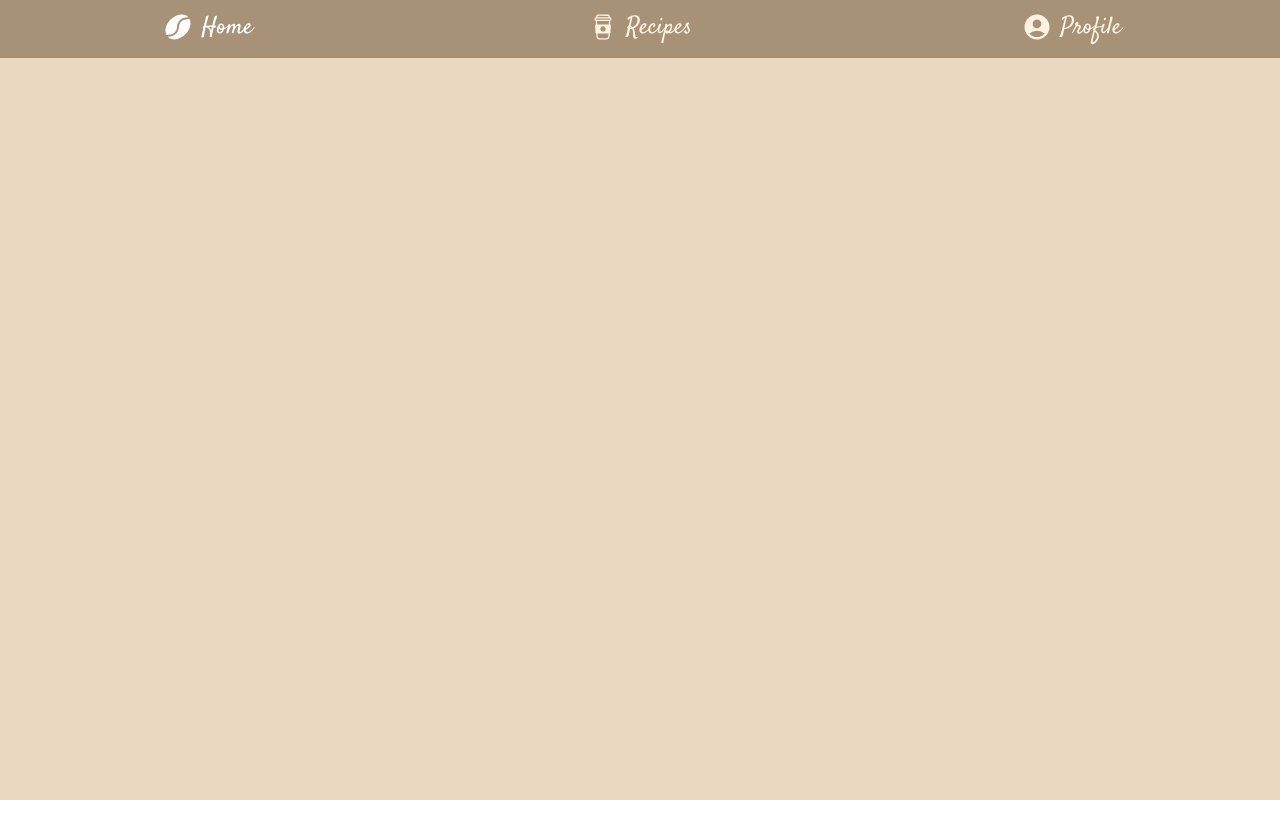
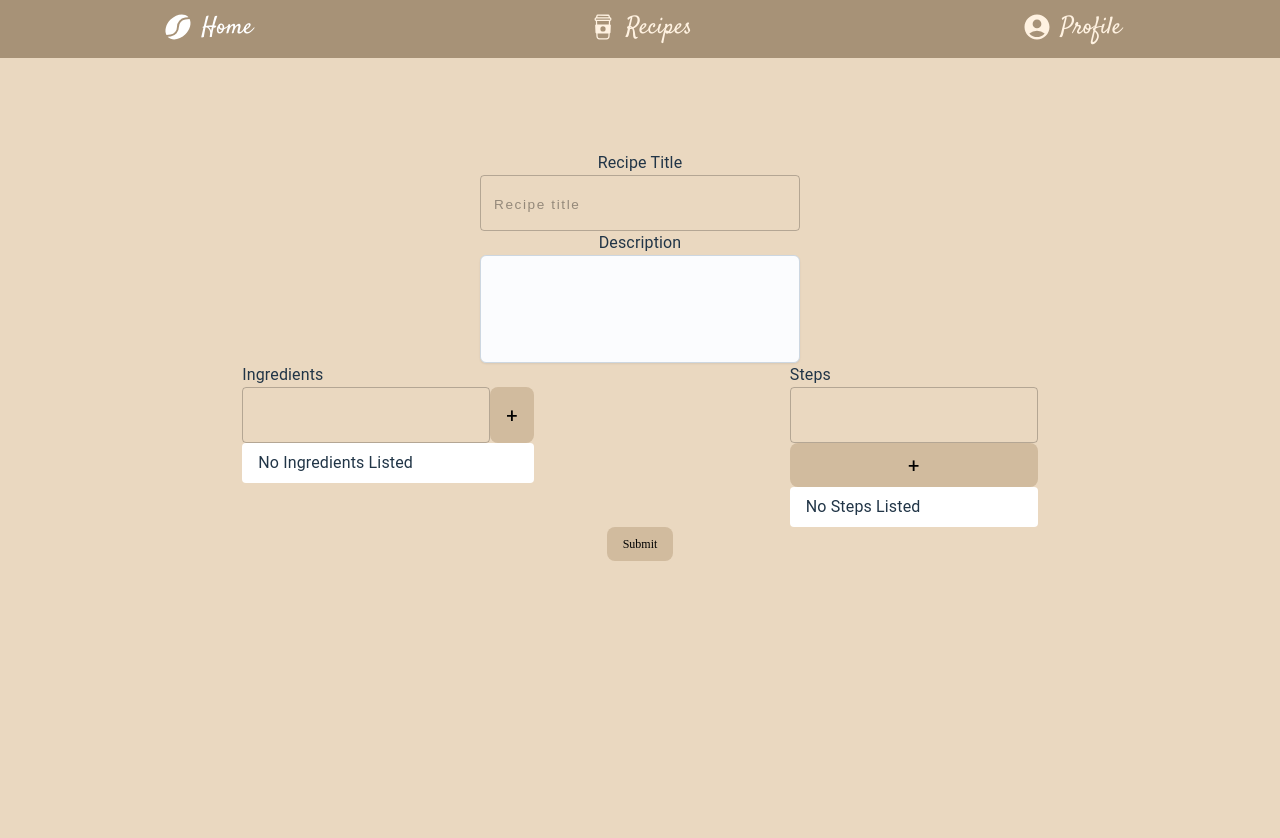
Before and after one commit to LiamDaigle/CoffMeUp, a React (Vite) app: page /upload in a window 1280 px wide. Shown: the top 838 px of the page. Before the commit the page ends 800 px from the top, so only its background shows below. Built offline with nearby package versions, Linux system fonts and the light colour scheme; a web font is replaced by a local one.

Commit message:
Added Uplaod

```diff
--- a/package.json
+++ b/package.json
@@ -12,6 +12,8 @@
   "dependencies": {
     "@emotion/react": "^11.11.4",
     "@emotion/styled": "^11.11.5",
+    "@fontsource/inter": "^5.0.17",
+    "@mui/joy": "^5.0.0-beta.32",
     "@mui/material": "^5.15.15",
     "boxicons": "^2.1.4",
     "react": "^18.2.0",
--- a/src/App.jsx
+++ b/src/App.jsx
@@ -4,6 +4,7 @@ import Home from './pages/Home';
 import './App.css'
 import Profile from './pages/Profile';
 import SearchResultsPage from './pages/SearchResultsPage';
+import UploadRecipe from './pages/UploadRecipe';
 
 function App() {
   return (
@@ -14,6 +15,7 @@ function App() {
           <Route path="/" element={<Home />} />
           <Route path="/recipes" element={<SearchResultsPage />} />
           <Route path="/profile" element={<Profile />} />
+          <Route path="/upload" element={<UploadRecipe />}/>
         </Routes>
       </Router>
     </div>
--- a/src/pages/SearchResultsPage.jsx
+++ b/src/pages/SearchResultsPage.jsx
@@ -1,9 +1,10 @@
 import React, { useEffect } from "react";
 import SearchResultCard from "../components/SearchResultCard";
 import fetchRecipes from "../components/fetchRecipes";
-import { Checkbox, TextField, Typography } from "@mui/material";
+import { Checkbox, TextField, Typography, Button } from "@mui/material";
 import { FaMagnifyingGlass } from "react-icons/fa6";
 import { useState } from "react";
+import { Link } from "react-router-dom";
 import queryForTitle from "../components/queryForTitle";
 
 const SearchResultsPage = () => {
@@ -36,7 +37,7 @@ const SearchResultsPage = () => {
 
     return (
     <div className="flex flex-col items-center mt-10 w-screen">
-        <div className="flex flex-col justify-center items-center">
+        <div className="flex flex-col justify-center mt-10 items-center">
             <div className="flex flex-row justify-center items-center">
                 <TextField sx={{marginRight:"1rem"}} onKeyDown={(e) => {
                     if(e.key == "Enter")
@@ -44,6 +45,9 @@ const SearchResultsPage = () => {
                 }} onChange={(e) => setQuery(e.target.value)} InputProps={{endAdornment:<FaMagnifyingGlass className="cursor-pointer" onClick={onSearch} size={"2.25vh"}/>, sx:{borderRadius:20, width:"25vw"}}}/>
                 <Typography>Show Tried: </Typography>
                 <Checkbox checked={triedChecked} onChange={(e) => setTriedChecked(e.target.checked)}/>
+                <Link className="text-black bg-coffee-medium px-4 py-2 rounded-lg hover:bg-coffee-dark hover:text-white cursor-pointer" to={"/upload"}>
+                    <Typography sx={{fontSize:"1.25rem", lineHeight:"1.75rem"}}>Add Recipe</Typography>
+                </Link>
             </div>
             {displayQuery ? <Typography>Showing Result for: {displayQuery}</Typography> : <></>}
         </div>
--- /dev/null
+++ b/src/pages/UploadRecipe.jsx
@@ -0,0 +1,81 @@
+import { TextField, Typography } from "@mui/material";
+import Textarea from '@mui/joy/Textarea';
+import React from "react";
+import { useState } from "react";
+import constructRecipe from "../components/constructRecipe";
+import addRecipe from "../components/addRecipe";
+import { useNavigate } from "react-router-dom";
+
+const UploadRecipe = () => {
+
+    const [title, setTitle] = useState("")
+    const [description, setDescription] = useState("")
+    const [ingredients, setIngredients] = useState([])
+    const [currentIngredient, setCurrentIngredient] = useState("")
+    const [steps, setSteps] = useState([])
+    const [currentStep, setCurrentStep] = useState("")
+    const navigate = useNavigate()
+
+    const onClickIngredient = () => {
+
+        const oldIngredients = ingredients;
+        oldIngredients.push(currentIngredient)
+        setIngredients(oldIngredients)
+        setCurrentIngredient("")
+    }
+
+    const onClickSteps = () => {
+        const oldSteps = steps;
+        oldSteps.push(currentStep)
+        setSteps(oldSteps)
+        setCurrentStep("")
+    }
+
+    const onSubmit = () => {
+        const newRecipe = constructRecipe(title, description, ingredients, steps, "5.0", false)
+        addRecipe(newRecipe)
+        navigate("/recipes")
+    }
+
+    return <div className="flex flex-col items-center justify-center mt-14 h-3/4">
+        <div className="flex flex-col items-center justify-center">
+            <Typography>Recipe Title</Typography>
+            <TextField onChange={(e) => setTitle(e.target.value)} sx={{borderRadius:20, width:"25vw"}} placeholder="Recipe title" />
+        </div>
+        <div className="flex flex-col items-center justify-center">
+            <Typography>Description</Typography>
+            <Textarea onChange={(e) => setDescription(e.target.value)} minRows={4} sx={{width:"25vw"}}/>
+        </div>
+        <div className="flex flex-row justify-between space-x-64">
+            <div>
+                <Typography>Ingredients</Typography>
+                <div className="flex flex-row">
+                    <TextField onChange={(e) => setCurrentIngredient(e.target.value)}/>
+                    <div className="flex justify-center items-center text-black bg-coffee-medium px-4 py-2 rounded-lg hover:bg-coffee-dark hover:text-white cursor-pointer" onClick={onClickIngredient}>
+                        <Typography sx={{fontSize:"1.25rem", lineHeight:"1.75rem"}}>+</Typography>
+                    </div>
+                </div>
+                <div className="bg-white px-4 py-2 rounded">
+                    {ingredients.length > 0 ? ingredients.map((ingredient) => <Typography key={ingredient}>{ingredient}</Typography>) : <Typography>No Ingredients Listed</Typography>}
+                </div>
+            </div>
+            <div>
+                <Typography>Steps</Typography>
+                <div>
+                    <TextField onChange={(e) => setCurrentStep(e.target.value)}/>
+                    <div className="flex justify-center items-center text-black bg-coffee-medium px-4 py-2 rounded-lg hover:bg-coffee-dark hover:text-white cursor-pointer" onClick={onClickSteps}>
+                        <Typography sx={{fontSize:"1.25rem", lineHeight:"1.75rem"}}>+</Typography>
+                    </div>
+                </div>
+                <div className="bg-white px-4 py-2 rounded">
+                    {steps.length > 0 ? steps.map((step) => <Typography key={step}>{step}</Typography>) : <Typography>No Steps Listed</Typography>}
+                </div>
+            </div>
+        </div>
+        <div className="flex justify-center items-center text-black bg-coffee-medium px-4 py-2 rounded-lg hover:bg-coffee-dark hover:text-white cursor-pointer" onClick={onSubmit}>
+            Submit
+        </div>
+    </div>
+}
+
+export default UploadRecipe;
```
